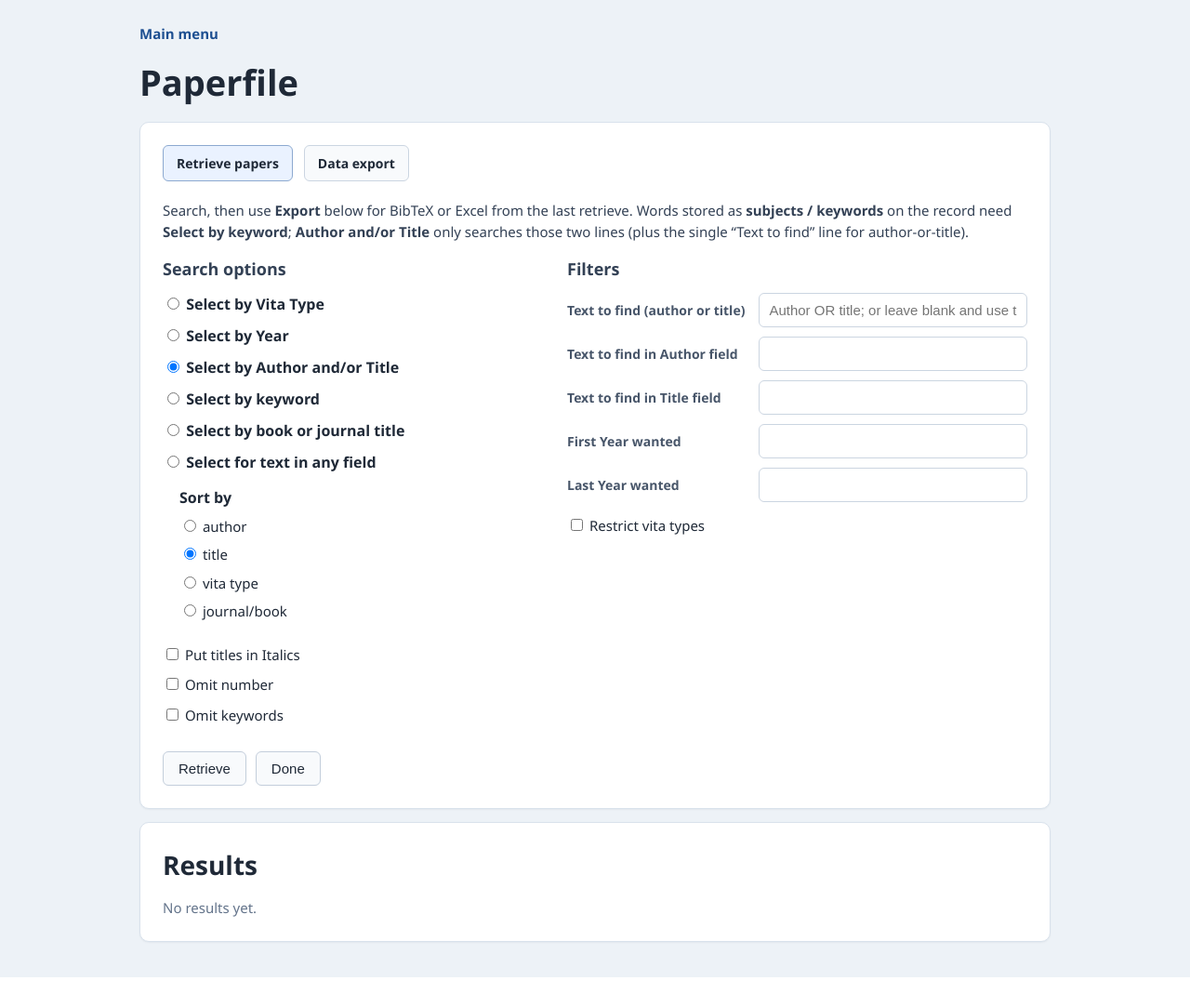
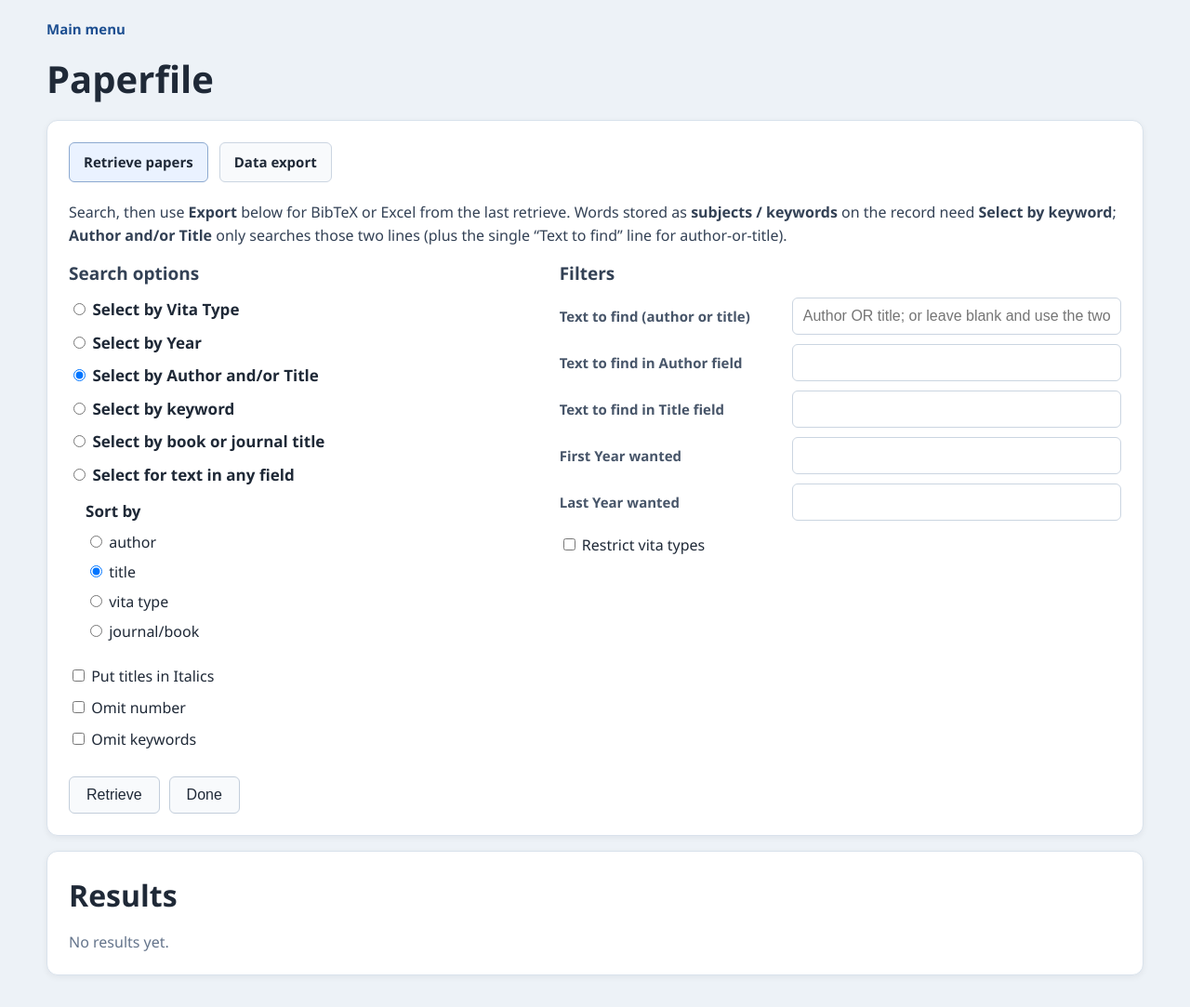
Before and after one commit to yanny2five/paperfile-web, a Flask app: page /retrieve in a window 1280 px wide. Shown: the whole page at 93% size. Before the commit the page ends 1051 px from the top, so only its background shows below. Run offline with Flask 3, Linux system fonts and the light colour scheme.

Commit message:
UI scaling pass: widen layout and enlarge results readability
Increase effective app width for embeds, reduce side whitespace, raise typography scale, and strengthen result card spacing/separation while keeping all existing behavior and bindings unchanged.

Made-with: Cursor

```diff
--- a/templates/_paperfile_search_styles.html
+++ b/templates/_paperfile_search_styles.html
@@ -3,18 +3,19 @@
             font-family: "Segoe UI", Tahoma, Arial, sans-serif;
             background: #edf2f7;
             margin: 0;
-            padding: clamp(10px, 2vw, 24px);
+            padding: clamp(8px, 1.4vw, 18px);
             box-sizing: border-box;
             max-width: 100%;
             overflow-x: hidden;
             color: #1f2937;
-            font-size: 16px;
+            font-size: 17px;
             line-height: 1.5;
         }
 
         .page-shell {
-            max-width: 980px;
+            max-width: 1180px;
             margin: 0 auto;
+            width: min(100%, 1180px);
         }
 
         .page-header {
@@ -39,14 +40,14 @@
         h1 {
             margin-top: 0;
             margin-bottom: 0;
-            font-size: clamp(28px, 4vw, 38px);
+            font-size: clamp(30px, 3.4vw, 40px);
             font-weight: 700;
         }
 
         .main-grid {
             display: grid;
-            grid-template-columns: minmax(240px, 0.9fr) minmax(320px, 1.1fr);
-            gap: clamp(18px, 3vw, 30px);
+            grid-template-columns: minmax(280px, 0.9fr) minmax(420px, 1.1fr);
+            gap: clamp(20px, 2.6vw, 34px);
             align-items: start;
             max-width: 100%;
         }
@@ -61,15 +62,15 @@
         .results-section {
             background: #ffffff;
             border: 1px solid #d9e2ec;
-            border-radius: 10px;
-            padding: clamp(14px, 2.2vw, 24px);
-            box-shadow: 0 1px 2px rgba(15, 23, 42, 0.05);
-            margin-bottom: 14px;
+            border-radius: 12px;
+            padding: clamp(16px, 1.8vw, 26px);
+            box-shadow: 0 2px 7px rgba(15, 23, 42, 0.06);
+            margin-bottom: 16px;
         }
 
         .form-section h3 {
             margin: 0 0 12px 0;
-            font-size: 18px;
+            font-size: 19px;
             font-weight: 700;
             color: #334155;
         }
@@ -78,7 +79,7 @@
         .checkbox-group label,
         .sort-group label {
             display: block;
-            font-size: 16px;
+            font-size: 17px;
             font-weight: 600;
             margin-bottom: 10px;
         }
@@ -89,14 +90,14 @@
         }
 
         .sort-group-title {
-            font-size: 16px;
+            font-size: 17px;
             margin-bottom: 8px;
             font-weight: 700;
         }
 
         .sort-group label {
             font-weight: 400;
-            font-size: 15px;
+            font-size: 16px;
             margin-bottom: 8px;
         }
 
@@ -118,7 +119,7 @@
         }
 
         .field-row label {
-            font-size: 14px;
+            font-size: 15px;
             font-weight: 600;
             color: #475569;
         }
@@ -126,8 +127,8 @@
         input[type="text"],
         input[type="number"],
         select {
-            font-size: 15px;
-            padding: 9px 10px;
+            font-size: 16px;
+            padding: 10px 11px;
             width: 100%;
             box-sizing: border-box;
             border: 1px solid #cbd5e1;
@@ -146,7 +147,7 @@
 
         .checkbox-group label {
             font-weight: 400;
-            font-size: 15px;
+            font-size: 16px;
         }
 
         .vita-box {
@@ -167,7 +168,7 @@
             display: inline-block;
             margin-right: 16px;
             margin-bottom: 8px;
-            font-size: 14px;
+            font-size: 15px;
             font-weight: 400;
         }
 
@@ -179,8 +180,8 @@
         }
 
         button {
-            font-size: 15px;
-            padding: 9px 16px;
+            font-size: 16px;
+            padding: 10px 18px;
             margin-right: 0;
             cursor: pointer;
             border: 1px solid #c3cedb;
@@ -200,7 +201,7 @@
         }
 
         h2 {
-            font-size: clamp(21px, 3vw, 28px);
+            font-size: clamp(23px, 2.5vw, 32px);
             margin: 0 0 14px 0;
         }
 
@@ -211,16 +212,17 @@
 
         .result {
             background: #f8fafc;
-            border: 1px solid #dbe5ef;
-            border-radius: 8px;
-            padding: 14px;
-            margin-bottom: 12px;
-            font-size: clamp(15px, 1.8vw, 17px);
-            line-height: 1.65;
+            border: 1px solid #d3deea;
+            border-radius: 10px;
+            padding: 18px 20px;
+            margin-bottom: 16px;
+            font-size: clamp(17px, 1.55vw, 19px);
+            line-height: 1.72;
+            box-shadow: 0 2px 8px rgba(15, 23, 42, 0.05);
         }
 
         .muted {
-            font-size: 15px;
+            font-size: 16px;
             color: #64748b;
         }
 
@@ -233,8 +235,8 @@
         }
 
         .mode-bar a {
-            font-size: 14px;
-            padding: 8px 14px;
+            font-size: 15px;
+            padding: 9px 15px;
             text-decoration: none;
             color: #1f2937;
             background: #f8fafc;
@@ -253,7 +255,7 @@
         }
 
         .mode-hint {
-            font-size: 15px;
+            font-size: 16px;
             margin-bottom: 14px;
             max-width: 100%;
             line-height: 1.55;
@@ -263,7 +265,7 @@
         .export-panels {
             display: grid;
             grid-template-columns: 1fr 1fr;
-            gap: 16px;
+            gap: 18px;
             align-items: start;
         }
 
@@ -276,13 +278,14 @@
         .panel {
             background: #f8fafc;
             border: 1px solid #dbe5ef;
-            border-radius: 8px;
-            padding: 14px 16px;
+            border-radius: 10px;
+            padding: 16px 18px;
+            box-shadow: 0 2px 7px rgba(15, 23, 42, 0.05);
         }
 
         .panel h3 {
             margin: 0 0 12px 0;
-            font-size: 18px;
+            font-size: 20px;
         }
 
         .result-row {
@@ -313,7 +316,7 @@
         }
 
         .panel-actions button {
-            font-size: 14px;
+            font-size: 15px;
             padding: 8px 12px;
         }
 
```
